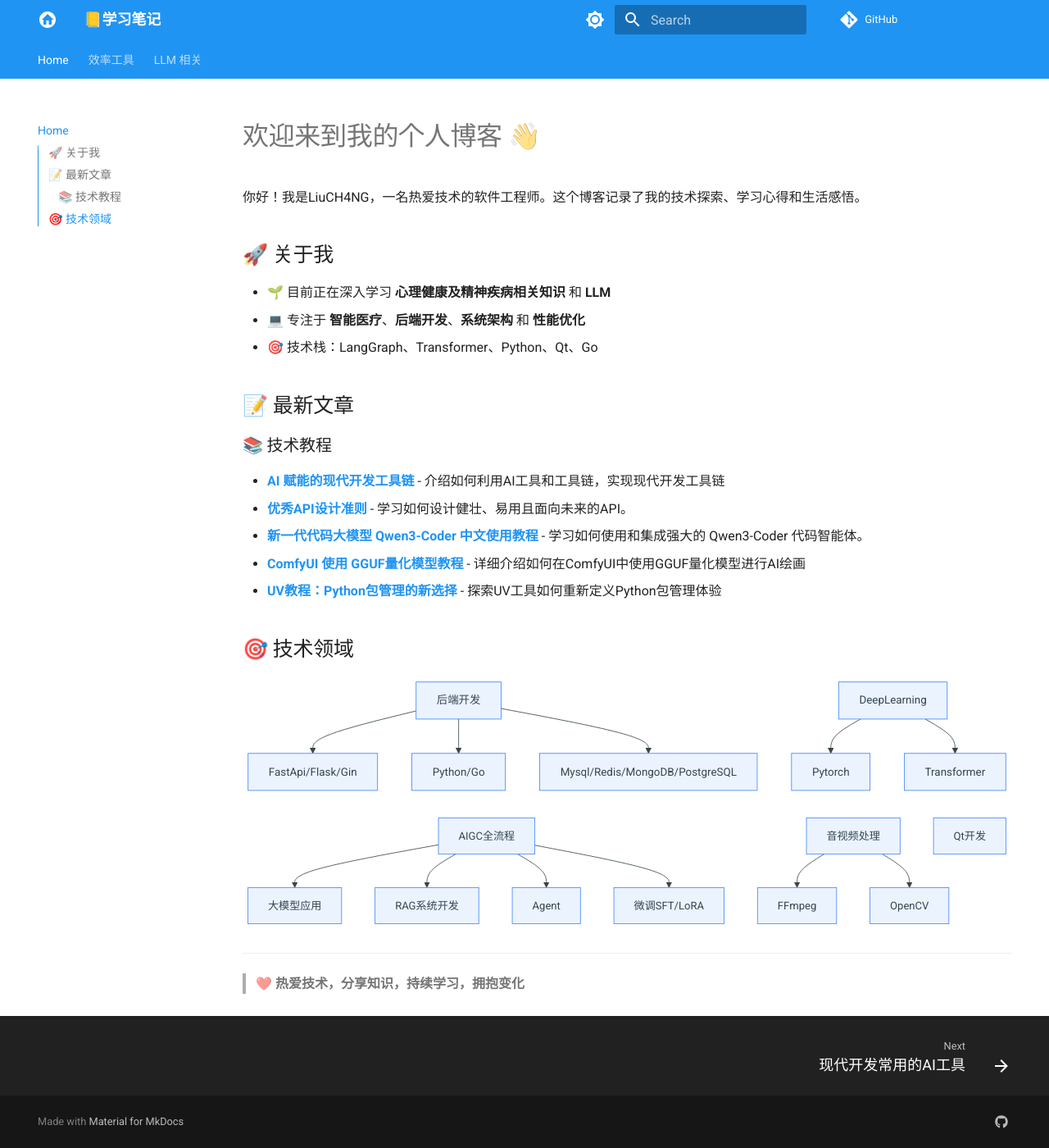
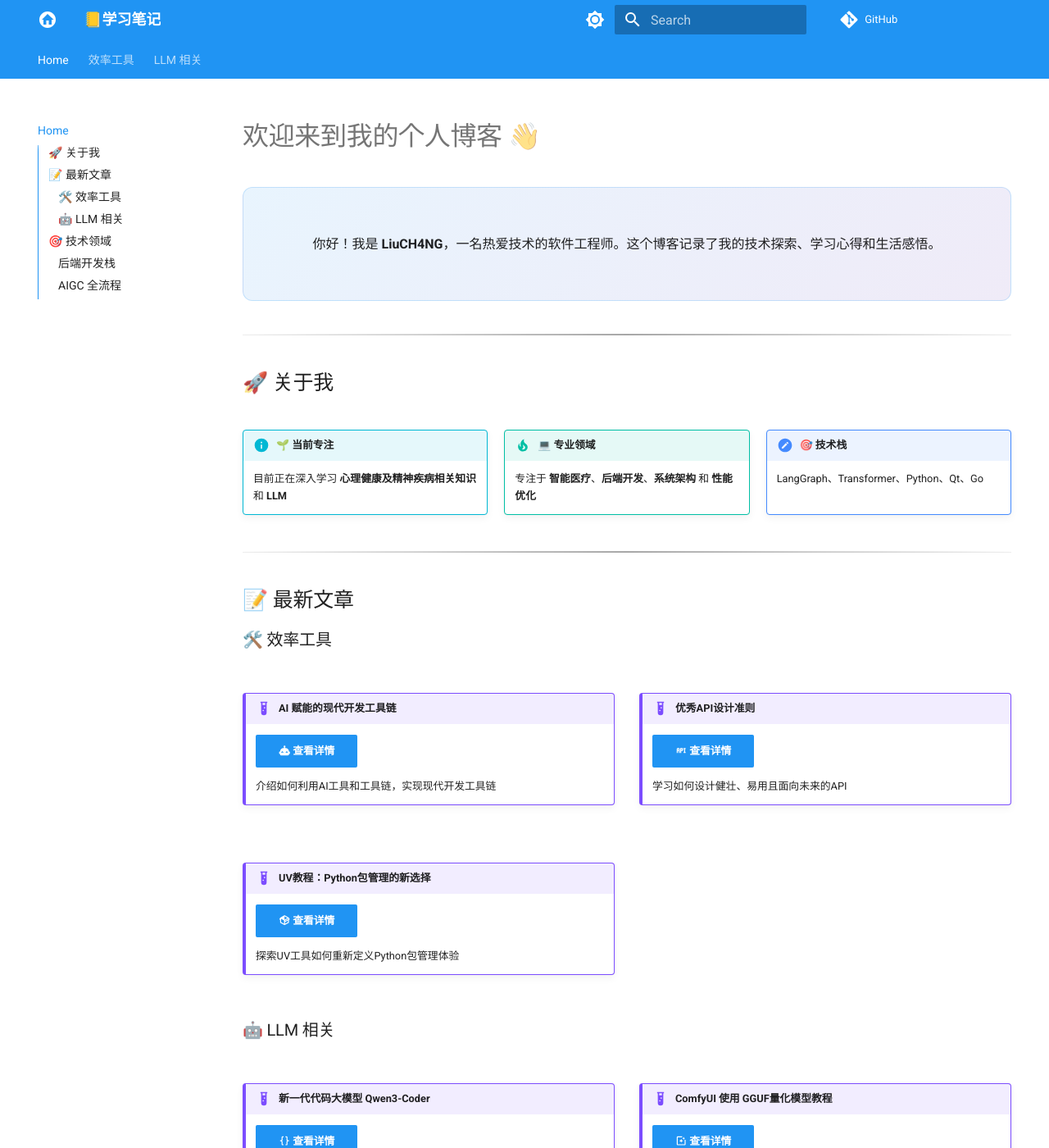
Before and after one commit to LiuCH4NG/LiuCH4NG.github.io, an MkDocs documentation site: the page built from docs/index.md, in a window 1280 px wide and 1400 px high. Shown: the whole window at 82% size. Built offline with MkDocs 1.6.1 and Material for MkDocs 9.7.7, drawn with Linux system fonts in a browser that asks for light colours; comment, search, counter and statistics services are not loaded; some of the changed text lies outside the part shown.

Commit message:
📝 docs(blog): 完善项目文档和主页美化
- 更新CLAUDE.md文档，添加项目结构图和依赖管理说明
- 重构首页设计，添加卡片式布局、响应式网格和交互效果
- 新增自定义CSS样式文件，包含主页美化、卡片悬停、Mermaid图表优化
- 在mkdocs配置中引入extra.css样式文件
- 优化开发命令使用uv工具，简化环境设置流程

````diff
--- a/docs/index.md
+++ b/docs/index.md
@@ -1,52 +1,120 @@
 # 欢迎来到我的个人博客 👋
 
-你好！我是LiuCH4NG，一名热爱技术的软件工程师。这个博客记录了我的技术探索、学习心得和生活感悟。
+<div class="hero-section" markdown="1">
+
+你好！我是 **LiuCH4NG**，一名热爱技术的软件工程师。这个博客记录了我的技术探索、学习心得和生活感悟。
+
+</div>
+
+---
 
 ## 🚀 关于我
 
-- 🌱 目前正在深入学习 **心理健康及精神疾病相关知识** 和 **LLM**
-- 💻 专注于 **智能医疗**、**后端开发**、**系统架构** 和 **性能优化**
-- 🎯 技术栈：LangGraph、Transformer、Python、Qt、Go
+<div class="about-grid" markdown="1">
+
+!!! info "🌱 当前专注"
+    目前正在深入学习 **心理健康及精神疾病相关知识** 和 **LLM**
+
+!!! tip "💻 专业领域"
+    专注于 **智能医疗**、**后端开发**、**系统架构** 和 **性能优化**
+
+!!! note "🎯 技术栈"
+    LangGraph、Transformer、Python、Qt、Go
+
+</div>
+
+---
 
 ## 📝 最新文章
 
-### 📚 技术教程
-- [**AI 赋能的现代开发工具链**](tech/AI_tools.md) - 介绍如何利用AI工具和工具链，实现现代开发工具链
-- [**优秀API设计准则**](tech/优秀API设计.md) - 学习如何设计健壮、易用且面向未来的API。
-- [**新一代代码大模型 Qwen3-Coder 中文使用教程**](llm/qwen3_coder_tutorial.md) - 学习如何使用和集成强大的 Qwen3-Coder 代码智能体。
-- [**ComfyUI 使用 GGUF量化模型教程**](llm/ComfyUI使用GGUF量化模型教程.md) - 详细介绍如何在ComfyUI中使用GGUF量化模型进行AI绘画
-- [**UV教程：Python包管理的新选择**](tech/uv_tutorial.md) - 探索UV工具如何重新定义Python包管理体验
+### 🛠️ 效率工具
 
+<div class="article-cards" markdown="1">
+
+!!! example "AI 赋能的现代开发工具链"
+    [:material-robot-excited: **查看详情**](tech/AI_tools.md){ .md-button .md-button--primary }
+
+    介绍如何利用AI工具和工具链，实现现代开发工具链
+
+!!! example "优秀API设计准则"
+    [:material-api: **查看详情**](tech/优秀API设计.md){ .md-button .md-button--primary }
+
+    学习如何设计健壮、易用且面向未来的API
+
+!!! example "UV教程：Python包管理的新选择"
+    [:material-package-variant: **查看详情**](tech/uv_tutorial.md){ .md-button .md-button--primary }
+
+    探索UV工具如何重新定义Python包管理体验
+
+</div>
+
+### 🤖 LLM 相关
+
+<div class="article-cards" markdown="1">
+
+!!! example "新一代代码大模型 Qwen3-Coder"
+    [:material-code-braces: **查看详情**](llm/qwen3_coder_tutorial.md){ .md-button .md-button--primary }
+
+    学习如何使用和集成强大的 Qwen3-Coder 代码智能体
+
+!!! example "ComfyUI 使用 GGUF量化模型教程"
+    [:material-image-auto-adjust: **查看详情**](llm/ComfyUI使用GGUF量化模型教程.md){ .md-button .md-button--primary }
+
+    详细介绍如何在ComfyUI中使用GGUF量化模型进行AI绘画
+
+</div>
+
+---
 
 ## 🎯 技术领域
 
+<div class="tech-domains" markdown="1">
+
+### 后端开发栈
 ```mermaid
 graph TD
-    A[后端开发] --> B[FastApi/Flask/Gin]
+    A[🔧 后端开发] --> B[FastApi/Flask/Gin]
     A --> C[Python/Go]
     A --> D[Mysql/Redis/MongoDB/PostgreSQL]
-    G[DeepLearning] --> H[Pytorch]
+    G[🧠 Deep Learning] --> H[PyTorch]
     G --> I[Transformer]
+
+    classDef backend fill:#e1f5fe
+    classDef db fill:#f3e5f5
+    classDef dl fill:#e8f5e8
+
+    class A,B,C backend
+    class D db
+    class G,H,I dl
 ```
 
+### AIGC 全流程
 ```mermaid
 graph TD
-    K[AIGC全流程] --> L[大模型应用]
+    K[🎨 AIGC全流程] --> L[大模型应用]
     K --> M[RAG系统开发]
-    K --> N[Agent]
+    K --> N[Agent开发]
     K --> TA[微调SFT/LoRA]
-    O[音视频处理] --> P[FFmpeg]
+    O[📹 音视频处理] --> P[FFmpeg]
     O --> Q[OpenCV]
-    R[Qt开发]
+    R[🖥️ Qt开发]
+
+    classDef aigc fill:#fff3e0
+    classDef media fill:#fce4ec
+    classDef desktop fill:#f1f8e9
+
+    class K,L,M,N,TA aigc
+    class O,P,Q media
+    class R desktop
 ```
 
-<!-- ## 🏆 开源项目
-
-| 项目名称 | 描述 | 状态 |
-|---------|------|------|
-| [项目1]() | 简短的项目描述 | 🚧 开发中 |
-| [项目2]() | 简短的项目描述 | ✅ 稳定 | -->
+</div>
 
 ---
 
-> ❤️ **热爱技术，分享知识，持续学习，拥抱变化**
+<div class="footer-quote" markdown="1">
+
+!!! quote ""
+    ❤️ **热爱技术，分享知识，持续学习，拥抱变化**
+
+</div>
--- /dev/null
+++ b/docs/stylesheets/extra.css
@@ -0,0 +1,130 @@
+/* 主页美化样式 */
+
+/* Hero 区域样式 */
+.hero-section {
+    text-align: center;
+    padding: 2rem 1rem;
+    background: linear-gradient(135deg, rgba(33, 150, 243, 0.1) 0%, rgba(103, 58, 183, 0.1) 100%);
+    border-radius: 12px;
+    margin: 1rem 0 2rem 0;
+    border: 1px solid rgba(33, 150, 243, 0.2);
+}
+
+/* 关于我网格布局 */
+.about-grid {
+    display: grid;
+    grid-template-columns: repeat(auto-fit, minmax(280px, 1fr));
+    gap: 1rem;
+    margin: 1rem 0;
+}
+
+/* 文章卡片样式 */
+.article-cards {
+    display: grid;
+    grid-template-columns: repeat(auto-fit, minmax(320px, 1fr));
+    gap: 1.5rem;
+    margin: 1.5rem 0;
+}
+
+.article-cards .admonition {
+    border-left: 4px solid var(--md-primary-fg-color);
+    transition: transform 0.2s ease, box-shadow 0.2s ease;
+}
+
+.article-cards .admonition:hover {
+    transform: translateY(-2px);
+    box-shadow: 0 4px 12px rgba(0, 0, 0, 0.15);
+}
+
+/* 技术领域布局 */
+.tech-domains {
+    margin: 2rem 0;
+}
+
+.tech-domains h3 {
+    color: var(--md-primary-fg-color);
+    border-bottom: 2px solid var(--md-primary-fg-color);
+    padding-bottom: 0.5rem;
+    margin-bottom: 1rem;
+}
+
+/* 底部引用样式 */
+.footer-quote {
+    text-align: center;
+    margin: 3rem 0 2rem 0;
+}
+
+.footer-quote .admonition {
+    border: none;
+    background: linear-gradient(135deg, rgba(33, 150, 243, 0.05) 0%, rgba(103, 58, 183, 0.05) 100%);
+    border-radius: 12px;
+}
+
+/* 按钮样式增强 */
+.md-button {
+    border-radius: 8px;
+    font-weight: 500;
+    transition: all 0.3s ease;
+}
+
+.md-button:hover {
+    transform: translateY(-1px);
+    box-shadow: 0 4px 8px rgba(0, 0, 0, 0.2);
+}
+
+/* 响应式设计 */
+@media screen and (max-width: 768px) {
+    .hero-section {
+        padding: 1.5rem 1rem;
+        margin: 0.5rem 0 1.5rem 0;
+    }
+
+    .about-grid {
+        grid-template-columns: 1fr;
+    }
+
+    .article-cards {
+        grid-template-columns: 1fr;
+        gap: 1rem;
+    }
+}
+
+/* Admonition 样式优化 */
+.admonition {
+    border-radius: 8px;
+    box-shadow: 0 2px 4px rgba(0, 0, 0, 0.1);
+}
+
+.admonition.info {
+    border-left-color: #2196f3;
+}
+
+.admonition.tip {
+    border-left-color: #4caf50;
+}
+
+.admonition.note {
+    border-left-color: #ff9800;
+}
+
+.admonition.example {
+    border-left-color: #9c27b0;
+}
+
+.admonition.quote {
+    border-left-color: #607d8b;
+}
+
+/* Mermaid 图表样式 */
+.mermaid {
+    text-align: center;
+    margin: 1.5rem 0;
+}
+
+/* 分隔线样式 */
+hr {
+    margin: 2.5rem 0;
+    border: none;
+    height: 1px;
+    background: linear-gradient(to right, transparent, var(--md-default-fg-color--lighter), transparent);
+}
--- a/mkdocs.yml
+++ b/mkdocs.yml
@@ -83,3 +83,6 @@ extra:
     - icon: fontawesome/brands/github
       link: https://github.com/LiuCH4NG
   author: LiuCH4NG
+
+extra_css:
+  - stylesheets/extra.css
````
Also changed, not shown: CLAUDE.md (+63 -28 lines).
